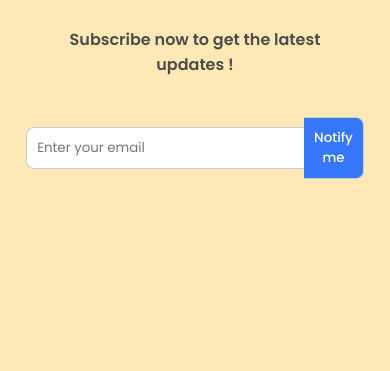
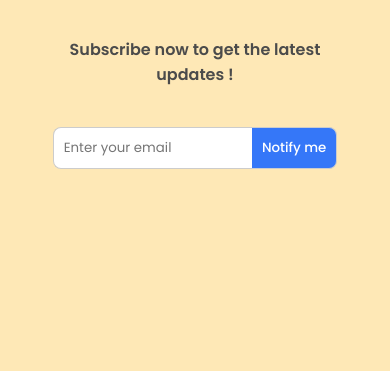
Before and after one commit to aryan-angra/coming-soon-page-timer, a plain HTML site: page index.html in a window 390 px wide. Shown: the part 473-844 px from the top of the page. Drawn offline with Linux system fonts and the light colour scheme.

Commit message:
Update style.css

```diff
--- a/style.css
+++ b/style.css
@@ -91,4 +91,7 @@
         text-align: center;
         margin: 40px 2%;
     }
+    .input-box input{
+        width: 60%;
+    }
 }
```
